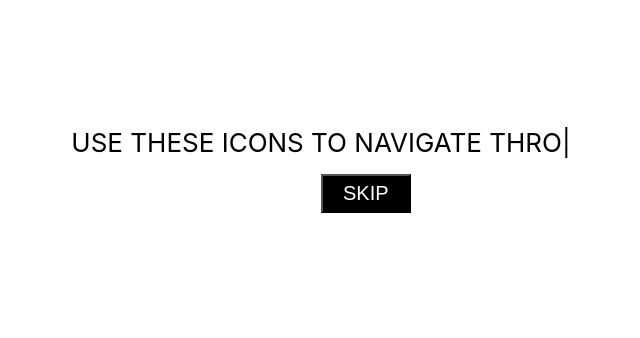
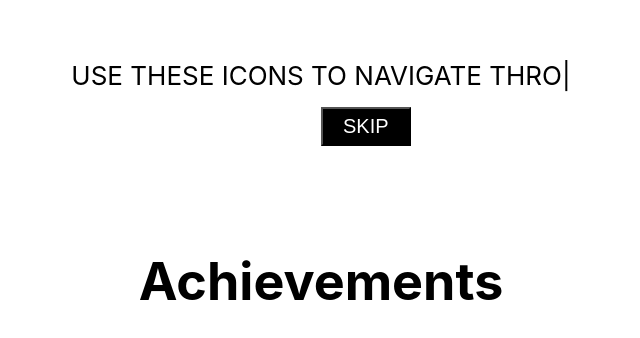
Before and after one commit to AAAwesomer/CV, a React (Create React App) app: page /achievements in a window 1280 px wide. Shown: the part 196-534 px from the top of the page, without its empty margins (319-959 px from the left). Built offline with nearby package versions, Linux system fonts and the light colour scheme.

Commit message:
added basic navigation using react-router-dom

```diff
--- a/package.json
+++ b/package.json
@@ -8,6 +8,7 @@
     "react-dom": "^16.8.4",
     "react-pose": "^4.0.8",
     "react-reveal": "^1.2.2",
+    "react-router-dom": "^4.3.1",
     "react-scripts": "2.1.5",
     "react-typist": "^2.0.5",
     "typescript": "^3.3.3333"
--- /dev/null
+++ b/src/components/achievements.js
@@ -0,0 +1,11 @@
+import React from 'react'
+
+var Achievements = () => {
+  return(
+    <div>
+      <h1>Achievements</h1>
+    </div>
+  )
+}
+
+export default Achievements
--- /dev/null
+++ b/src/components/education.js
@@ -0,0 +1,12 @@
+import React from 'react'
+
+var Education = () => {
+  console.log("lol");
+  return(
+    <div>
+      <h1>Education</h1>
+    </div>
+  )
+}
+
+export default Education
--- a/src/components/header.js
+++ b/src/components/header.js
@@ -2,6 +2,12 @@ import React from 'react';
 import Fade from 'react-reveal/Fade';
 import { SchoolSVG, GearSVG, VideoSVG, AwardSVG } from './svgs.js'
 import Typist from 'react-typist';
+import { BrowserRouter as Router, Route, Link } from 'react-router-dom'
+
+import Achievements from './achievements'
+import Education from './education'
+import Skills from './skills'
+import Video from './video'
 
 var createReactClass = require('create-react-class');
 
@@ -74,19 +80,34 @@ var Header = createReactClass({
             <button className='skip-button' style={buttonStyle} onClick={this.exitTyping}>SKIP</button>
           </div>
         </Fade>
-
+        <Router>
+          <div>
+            <Link to="/education">
               <Fade when={this.state.show_icons} duration={1000} top={true}>
                 <SchoolSVG />
               </Fade>
+            </Link>
+            <Link to="/skills">
               <Fade when={this.state.show_icons} duration={1000} left={true}>
                 <GearSVG />
               </Fade>
+            </Link>
+            <Link to="/achievements">
               <Fade when={this.state.show_icons} duration={1000} right={true}>
                 <AwardSVG />
               </Fade>
+            </Link>
+            <Link to="/video">
               <Fade when={this.state.show_icons} duration={1000} bottom={true}>
                 <VideoSVG />
               </Fade>
+            </Link>
+            <Route path="/education" component={Education} />
+            <Route path="/skills" component={Skills} />
+            <Route path="/achievements" component={Achievements} />
+            <Route path="/video" component={Video} />
+          </div>
+        </Router>
 
         <Fade when={this.state.show_fade_text} bottom={true} duration={2000} distance={'0.2em'}>
           <span className={'fade-text'}> {this.state.fade_text_array[this.state.fade_text_index]} </span>
--- /dev/null
+++ b/src/components/skills.js
@@ -0,0 +1,11 @@
+import React from 'react'
+
+var Skills = () => {
+  return(
+    <div>
+      <h1>Skills</h1>
+    </div>
+  )
+}
+
+export default Skills
--- /dev/null
+++ b/src/components/video.js
@@ -0,0 +1,11 @@
+import React from 'react'
+
+var Video = () => {
+  return(
+    <div>
+      <h1>Video</h1>
+    </div>
+  )
+}
+
+export default Video
```
Also changed, not shown: src/App.js (+15 -0 lines), 1 other file (tests, documents, lock files or other folders). Lines whose indentation alone changed are shown as unchanged.
